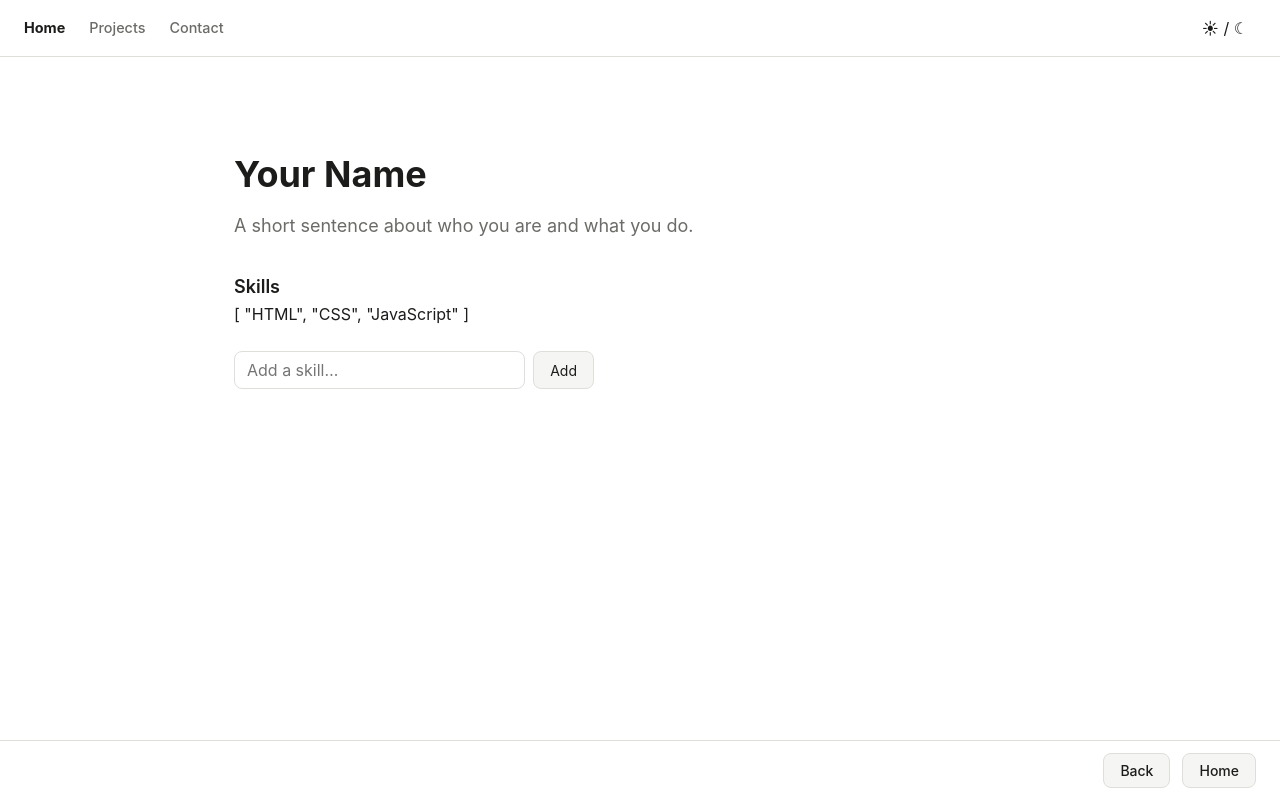
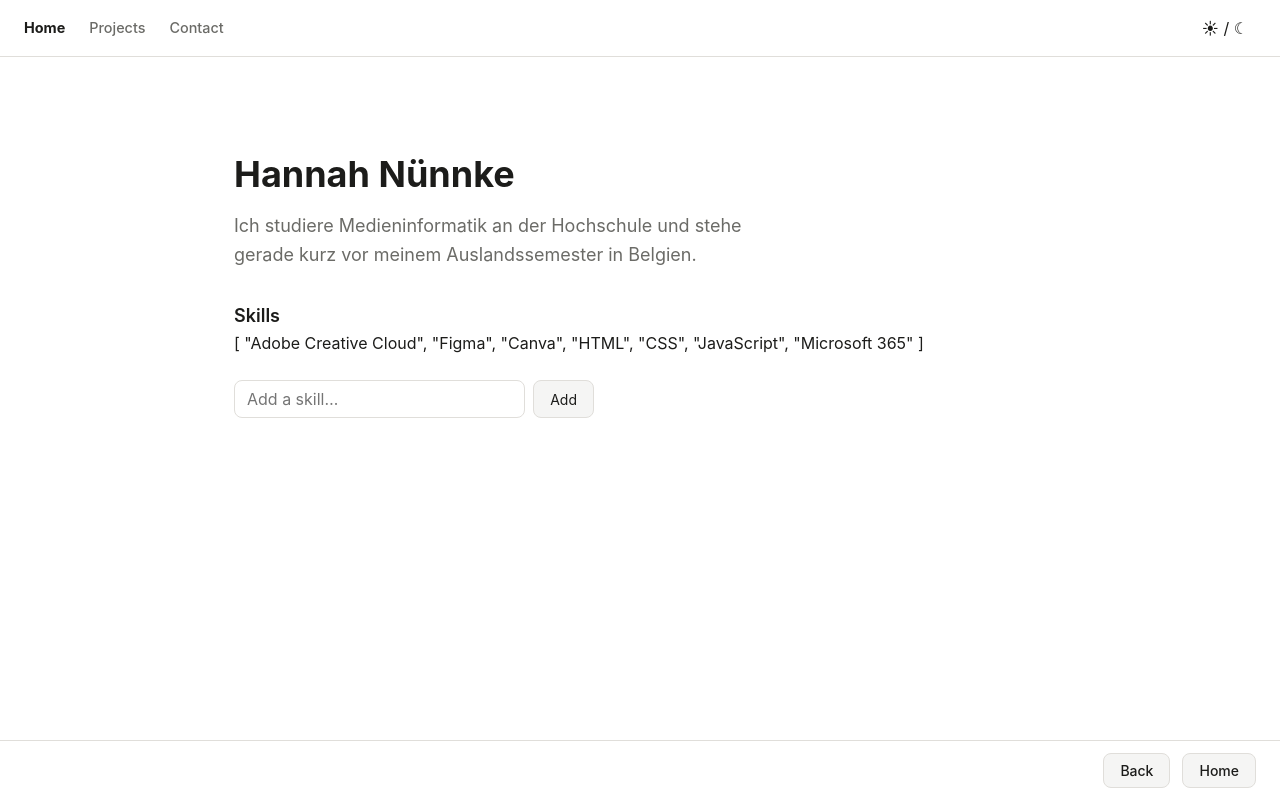
Before and after one commit to HannahNue/informatica-vue-2026, a Vue app: page / in a window 1280 px wide. Built offline with nearby package versions, Linux system fonts and the light colour scheme.

Commit message:
update name, bio, and skills in HomeView.vue

```diff
--- a/src/views/HomeView.vue
+++ b/src/views/HomeView.vue
@@ -6,11 +6,20 @@ import { ref, computed, watch, onMounted } from 'vue'
 // ---------------------------------------------------------------------------
 
 // TODO Day 1A: a) replace with your own name and bio
-const name = 'Your Name'
-const bio = 'A short sentence about who you are and what you do.'
+const name = 'Hannah Nünnke'
+const bio =
+  'Ich studiere Medieninformatik an der Hochschule und stehe gerade kurz vor meinem Auslandssemester in Belgien.'
 
 // TODO Day 1A: b) replace with your own skills
-const skills = ['HTML', 'CSS', 'JavaScript']
+const skills = [
+  'Adobe Creative Cloud',
+  'Figma',
+  'Canva',
+  'HTML',
+  'CSS',
+  'JavaScript',
+  'Microsoft 365'
+]
 
 const newSkill = ref('')
 
@@ -59,7 +68,9 @@ function removeSkill(index: number) {
       <!-- Bonus: <button @click="removeSkill(skills.indexOf(skill))">×</button> -->
 
       <!-- TODO Day 1A: just for showing first output: Remove when implementation of v-for is done -->
-      {{ skills }}
+      {{
+        skills
+      }}
     </ul>
 
     <!-- TODO Day 1A: e) wire up v-model and the addSkill button
```
